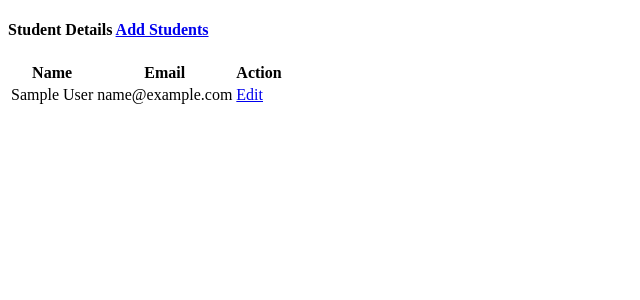
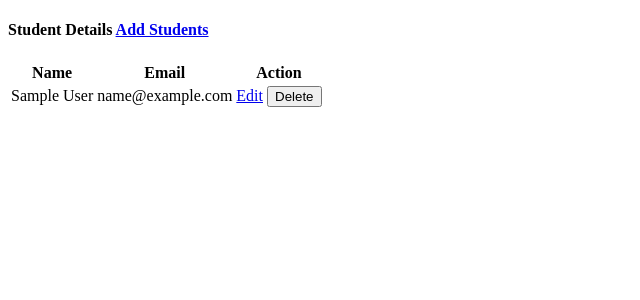
Before and after one commit to Mi-Thun/django-basic-curd-operation, a Django app: page / in a window 1280 px wide. Shown: the top 300 px of the page, without its empty margins (0-640 px from the left). Run offline with Django 4.2, Linux system fonts and the light colour scheme; tables that the repository leaves empty hold one stand-in row (values such as "Sample post").

Commit message:
delete  student done

```diff
--- a/students/templates/index.html
+++ b/students/templates/index.html
@@ -22,6 +22,10 @@
                 <td>{{ student.email }}</td>
                 <td>
                     <a href="{% url 'edit_student' student.id %}">Edit</a>
+                    <form action="{% url 'delete_student' student.id %}" method="post" style="display: inline;">
+                        {% csrf_token %}
+                        <button type="submit">Delete</button>
+                    </form>
                 </td>
             </tr>
             {% endfor %}
--- a/students/urls.py
+++ b/students/urls.py
@@ -5,4 +5,5 @@ urlpatterns = [
     path('add_student/', views.add_student, name='add_student'),
     path('', views.view_student, name='view_student'),
     path('edit_student/<int:student_id>/', views.edit_student, name='edit_student'),
+    path('delete_student/<int:student_id>/', views.delete_student, name='delete_student'),
 ]
--- a/students/views.py
+++ b/students/views.py
@@ -28,5 +28,8 @@ def edit_student(request, student_id):
         student.save()
 
         return redirect('/')
+    return render(request, 'edit.html', {'student': student})
 
-    return render(request, 'edit.html', {'student': student})
+def delete_student(request, student_id):
+    User.objects.filter(id=student_id).delete()
+    return redirect('/')
```
